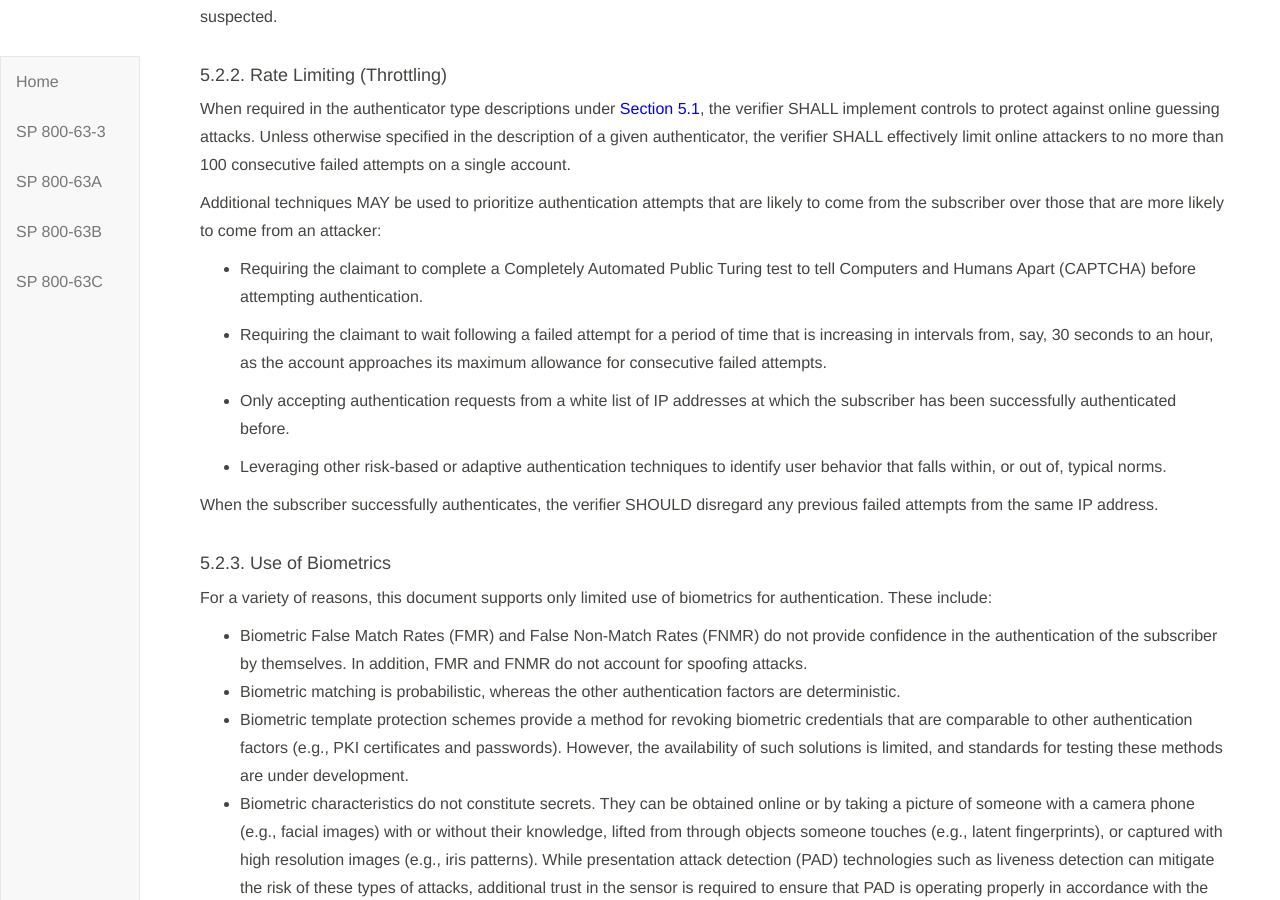
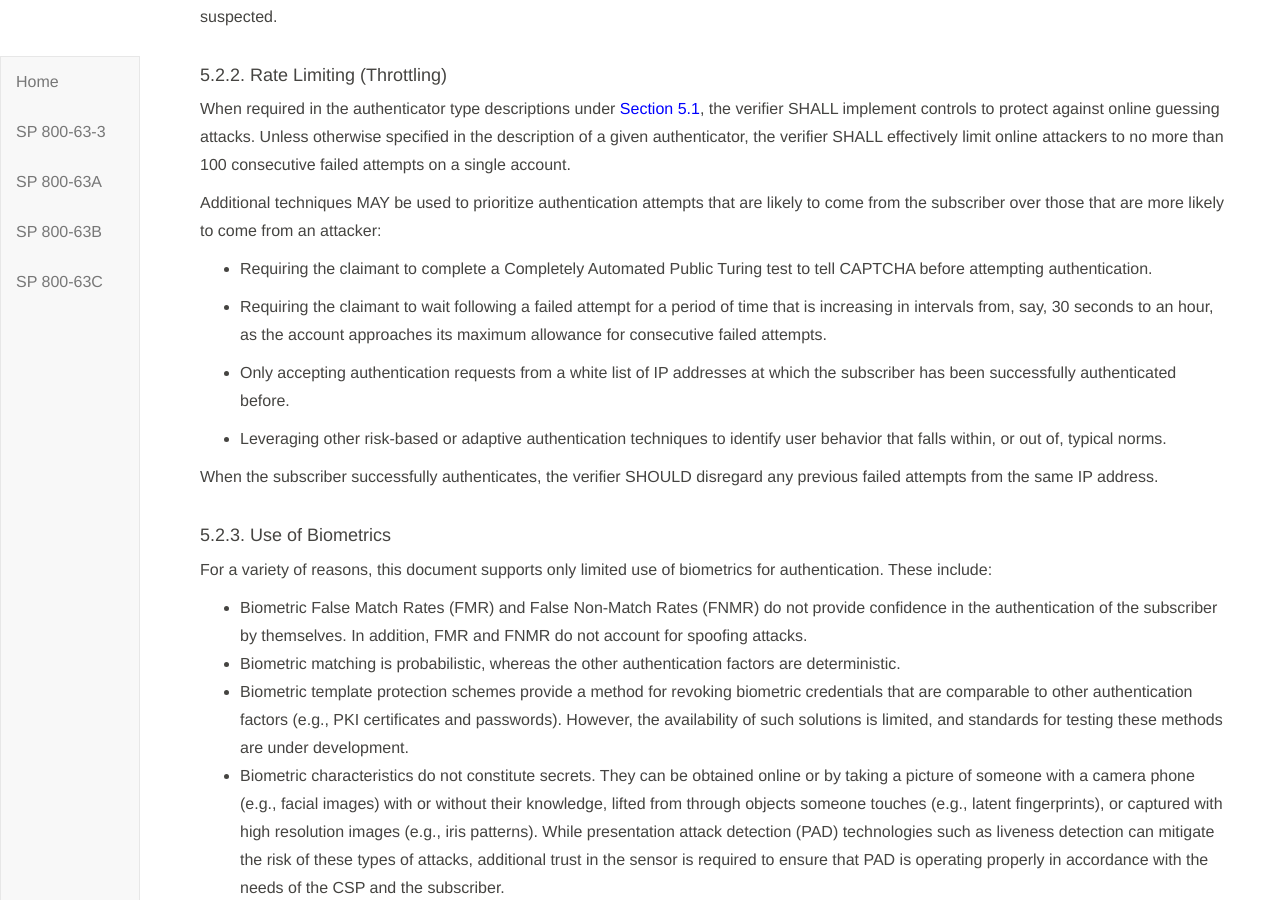
Before and after one commit to usnistgov/800-63-3, a Jekyll site: the page built from sp800-63b/sec5_authenticators.md, in a window 1280 px wide and 900 px high, scrolled down 10378 px. Built offline with Jekyll 4.4.1, drawn with Linux system fonts in a browser that asks for light colours; our own code applies the rules of GitHub Pages for plain Markdown files.

Commit message:
Update sec5_authenticators.md

```diff
--- a/sp800-63b/sec5_authenticators.md
+++ b/sp800-63b/sec5_authenticators.md
@@ -321,7 +321,7 @@ When required in the authenticator type descriptions under [Section 5.1](#reqaut
 
 Additional techniques MAY be used to prioritize authentication attempts that are likely to come from the subscriber over those that are more likely to come from an attacker:
 
-- Requiring the claimant to complete a Completely Automated Public Turing test to tell Computers and Humans Apart (CAPTCHA) before attempting authentication.
+- Requiring the claimant to complete a Completely Automated Public Turing test to tell CAPTCHA before attempting authentication.
 
 - Requiring the claimant to wait following a failed attempt for a period of time that is increasing in intervals from, say, 30 seconds to an hour, as the account approaches its maximum allowance for consecutive failed attempts.
 
```
